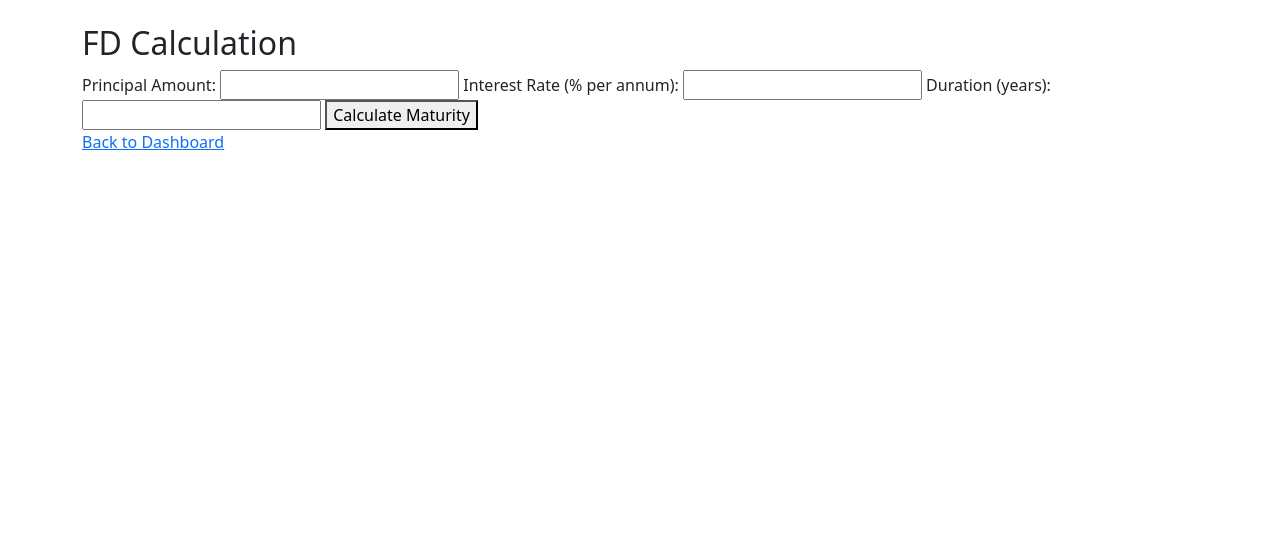
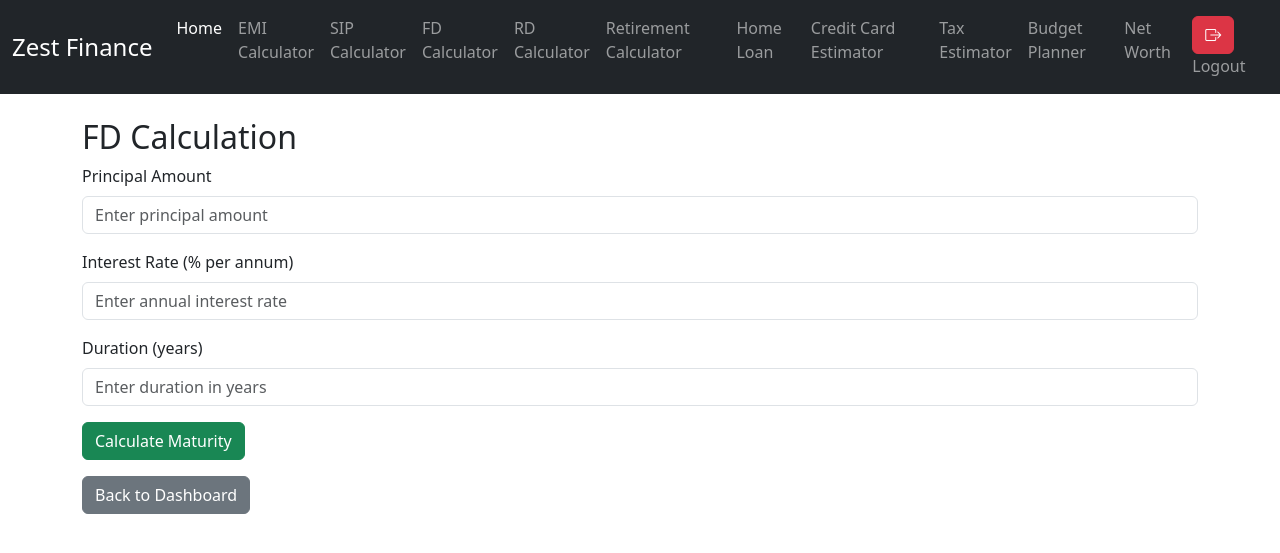
Before and after one commit to srinandan-ust/finance-tracker, a Django app: page /finance/fd/ in a window 1280 px wide. Shown: the top 553 px of the page. Run offline with Django 5.2, Linux system fonts and the light colour scheme; a user stored in the database is signed in.

Commit message:
FTD-6 | FTD-13 Bug fixes and Dashboard completion
Buttons fixed and made uniform across all menus.

This build may be treated as v1.0 of the application

Authors: Bincy Franclin, Krishna Priya S, Srinandan P

```diff
--- a/SmartBank/bank/templates/bank/base.html
+++ b/SmartBank/bank/templates/bank/base.html
@@ -3,12 +3,60 @@
 <head>
     <meta charset="UTF-8">
     <title>SmartBank</title>
-    <link href="https://cdn.jsdelivr.net/npm/bootstrap@5.3.0-alpha1/dist/css/bootstrap.min.css" rel="stylesheet">
+    <meta name="viewport" content="width=device-width, initial-scale=1.0" />
+    <link href="https://cdn.jsdelivr.net/npm/bootstrap@5.3.0-alpha1/dist/css/bootstrap.min.css" rel="stylesheet" />
+    <link href="https://cdn.jsdelivr.net/npm/bootstrap-icons/font/bootstrap-icons.css" rel="stylesheet" />
+    <style>
+        .btn-block {
+            width: 100%;
+            margin-bottom: 15px;
+        }
+        .section {
+            margin-top: 40px;
+        }
+        .navbar-brand {
+            font-size: 1.5rem;
+        }
+    </style>
 </head>
 <body>
-  <div class="container mt-4">
-    {% block content %}
-    {% endblock %}
+
+<!-- Navbar -->
+<nav class="navbar navbar-expand-lg navbar-dark bg-dark">
+  <div class="container-fluid">
+    <a class="navbar-brand" href="#">Zest Finance</a>
+    <button class="navbar-toggler" type="button" data-bs-toggle="collapse" data-bs-target="#navbarNav"
+      aria-controls="navbarNav" aria-expanded="false" aria-label="Toggle navigation">
+      <span class="navbar-toggler-icon"></span>
+    </button>
+    <div class="collapse navbar-collapse" id="navbarNav">
+      <ul class="navbar-nav ms-auto">
+        <li class="nav-item">
+          <a class="nav-link active" href="#">Home</a>
+        </li>
+        <li class="nav-item"><a class="nav-link" href="{% url 'emi' %}">EMI Calculator</a></li>
+        <li class="nav-item"><a class="nav-link" href="{% url 'sip' %}">SIP Calculator</a></li>
+        <li class="nav-item"><a class="nav-link" href="{% url 'fd' %}">FD Calculator</a></li>
+        <li class="nav-item"><a class="nav-link" href="{% url 'rd' %}">RD Calculator</a></li>
+        <li class="nav-item"><a class="nav-link" href="{% url 'retirement' %}">Retirement Calculator</a></li>
+        <li class="nav-item"><a class="nav-link" href="{% url 'home_loan' %}">Home Loan</a></li>
+        <li class="nav-item"><a class="nav-link" href="{% url 'credit_card' %}">Credit Card Estimator</a></li>
+        <li class="nav-item"><a class="nav-link" href="{% url 'tax' %}">Tax Estimator</a></li>
+        <li class="nav-item"><a class="nav-link" href="{% url 'budget' %}">Budget Planner</a></li>
+        <li class="nav-item"><a class="nav-link" href="{% url 'net_worth' %}">Net Worth</a></li>
+        <li class="nav-item"><a class="nav-link" href="{% url 'logout' %}"><i class="bi bi-box-arrow-right btn btn-danger"></i> Logout</a></li>
+      </ul>
+    </div>
   </div>
+</nav>
+
+<!-- Main content area -->
+<div class="container mt-4">
+  {% block content %}
+  <!-- Child templates will inject content here -->
+  {% endblock %}
+</div>
+
+<script src="https://cdn.jsdelivr.net/npm/bootstrap@5.3.0-alpha1/dist/js/bootstrap.bundle.min.js"></script>
 </body>
 </html>
--- a/SmartBank/bank/templates/bank/budget.html
+++ b/SmartBank/bank/templates/bank/budget.html
@@ -28,6 +28,7 @@
       </div>
     {% endif %}
   </div>
-  <a href="{% url 'dashboard' %}">Back to Dashboard</a>
+    <!-- Back to Dashboard link -->
+    <a href="{% url 'dashboard' %}" class="btn btn-secondary mt-3">Back to Dashboard</a>
 
 {% endblock %}
--- a/SmartBank/bank/templates/bank/emi.html
+++ b/SmartBank/bank/templates/bank/emi.html
@@ -11,12 +11,14 @@
     <input type="number" name="rate" id="rate" required step="0.01">
     <label for="tenure">Tenure (months):</label>
     <input type="number" name="tenure" id="tenure" required>
-    <button type="submit">Calculate EMI</button>
+    <button type="submit" class="btn btn-primary">Calculate EMI</button>
   </form>
 
   {% if emi %}
     <p>Your EMI is ₹{{ emi }}</p>
   {% endif %}
 
-  <a href="{% url 'dashboard' %}">Back to Dashboard</a>
+  <!-- Back to Dashboard link -->
+  <a href="{% url 'dashboard' %}" class="btn btn-secondary mt-3 ">Back to Dashboard</a>
+</div>
 {% endblock %}
--- a/SmartBank/bank/templates/bank/fd.html
+++ b/SmartBank/bank/templates/bank/fd.html
@@ -3,20 +3,30 @@
 
 {% block content %}
   <h2>FD Calculation</h2>
-  <form method="post">
+  <form method="post" class="needs-validation" novalidate>
     {% csrf_token %}
-    <label for="principal">Principal Amount:</label>
-    <input type="number" name="principal" id="principal" required step="0.01">
-    <label for="rate">Interest Rate (% per annum):</label>
-    <input type="number" name="rate" id="rate" required step="0.01">
-    <label for="years">Duration (years):</label>
-    <input type="number" name="years" id="years" required>
-    <button type="submit">Calculate Maturity</button>
+    <div class="mb-3">
+      <label for="principal" class="form-label">Principal Amount</label>
+      <input type="number" class="form-control" name="principal" id="principal" required step="0.01" placeholder="Enter principal amount">
+    </div>
+
+    <div class="mb-3">
+      <label for="rate" class="form-label">Interest Rate (% per annum)</label>
+      <input type="number" class="form-control" name="rate" id="rate" required step="0.01" placeholder="Enter annual interest rate">
+    </div>
+
+    <div class="mb-3">
+      <label for="years" class="form-label">Duration (years)</label>
+      <input type="number" class="form-control" name="years" id="years" required placeholder="Enter duration in years">
+    </div>
+
+    <button type="submit" class="btn btn-success">Calculate Maturity</button>
   </form>
+
 
   {% if maturity %}
     <p>Your FD maturity amount is ₹{{ maturity }}</p>
   {% endif %}
-
-  <a href="{% url 'dashboard' %}">Back to Dashboard</a>
+  <!-- Back to Dashboard link -->
+  <a href="{% url 'dashboard' %}" class="btn btn-secondary mt-3">Back to Dashboard</a>
 {% endblock %}
--- a/SmartBank/bank/templates/bank/home_loan.html
+++ b/SmartBank/bank/templates/bank/home_loan.html
@@ -33,5 +33,6 @@
     {% endif %}
 
   </div>
-  <a href="{% url 'dashboard' %}">Back to Dashboard</a>
+   <!-- Back to Dashboard link -->
+   <a href="{% url 'dashboard' %}" class="btn btn-secondary mt-3">Back to Dashboard</a>
 {% endblock %}
--- a/SmartBank/bank/templates/bank/net_worth_calculator.html
+++ b/SmartBank/bank/templates/bank/net_worth_calculator.html
@@ -22,5 +22,6 @@
       </div>
     {% endif %}
   </div>
-  <a href="{% url 'dashboard' %}">Back to Dashboard</a>
+   <!-- Back to Dashboard link -->
+   <a href="{% url 'dashboard' %}" class="btn btn-secondary mt-3">Back to Dashboard</a>
 {% endblock %}
--- a/SmartBank/bank/templates/bank/rd.html
+++ b/SmartBank/bank/templates/bank/rd.html
@@ -11,12 +11,13 @@
     <input type="number" name="rate" id="rate" required step="0.01">
     <label for="months">Duration (months):</label>
     <input type="number" name="months" id="months" required>
-    <button type="submit">Calculate Maturity</button>
+    <button type="submit" class="btn btn-primary">Calculate Maturity</button>
   </form>
 
   {% if maturity %}
     <p>Your RD maturity amount is ₹{{ maturity }}</p>
   {% endif %}
 
-  <a href="{% url 'dashboard' %}">Back to Dashboard</a>
+    <!-- Back to Dashboard link -->
+    <a href="{% url 'dashboard' %}" class="btn btn-secondary mt-3">Back to Dashboard</a>
 {% endblock %}
--- a/SmartBank/bank/templates/bank/sip.html
+++ b/SmartBank/bank/templates/bank/sip.html
@@ -11,12 +11,12 @@
     <input type="number" name="rate" id="rate" required step="0.01">
     <label for="years">Duration (years):</label>
     <input type="number" name="years" id="years" required>
-    <button type="submit">Calculate Maturity</button>
+    <button type="submit" class="btn btn-primary">Calculate Maturity</button>
   </form>
 
   {% if maturity %}
     <p>Your SIP maturity amount is ₹{{ maturity }}</p>
   {% endif %}
-
-  <a href="{% url 'dashboard' %}">Back to Dashboard</a>
+  <!-- Back to Dashboard link -->
+  <a href="{% url 'dashboard' %}" class="btn btn-secondary mt-3 ">Back to Dashboard</a>
 {% endblock %}
```
Also changed, not shown: SmartBank/bank/templates/bank/credit_card.html (+4 -14 lines), SmartBank/bank/templates/bank/retirement.html (+5 -2 lines), SmartBank/bank/templates/bank/tax.html (+3 -18 lines), SmartBank/db.sqlite3.
